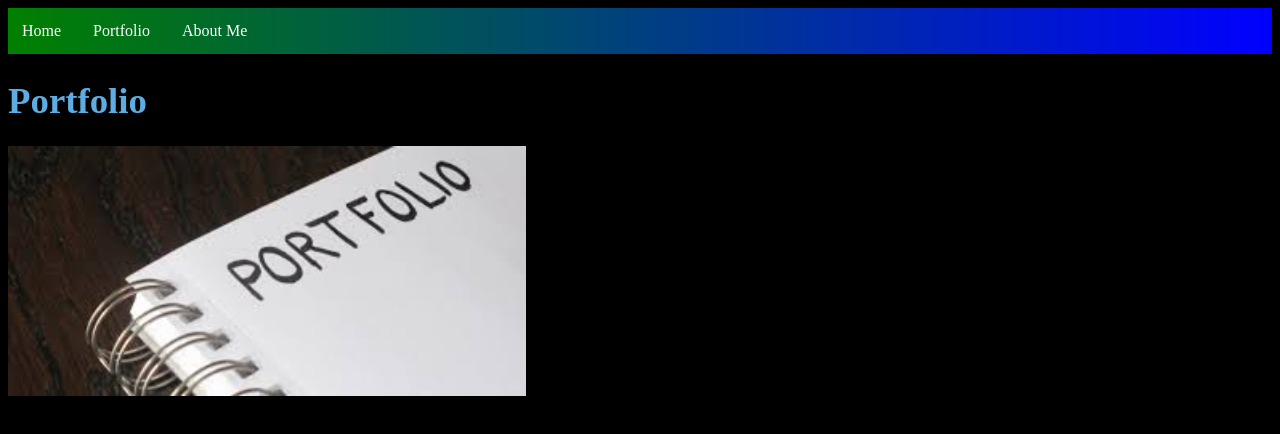
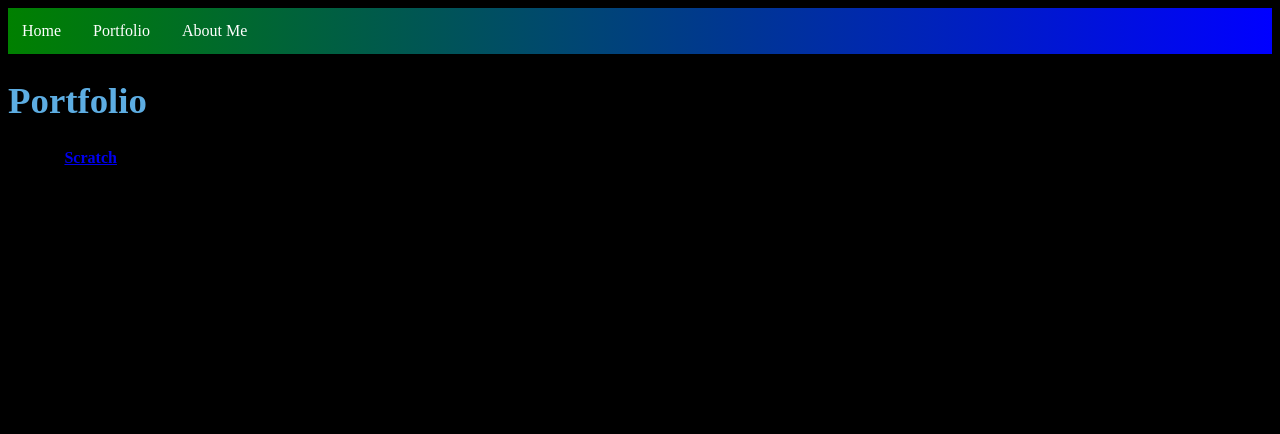
Before and after one commit to JRMog/CSP, a plain HTML site: page portfolio.html in a window 1280 px wide. Drawn offline with Linux system fonts and the light colour scheme; files whose address does not match are found by name.

Commit message:
Add files via upload

```diff
--- a/portfolio.html
+++ b/portfolio.html
@@ -4,7 +4,7 @@
 	<meta charset="utf-8">
 	<title>My Web Page</title>
 	<link href="stylesheet.css" rel="stylesheet" type="text/css">
-
+	<p.solid {border-style: solid;}>
 </head>
 <body>
 <!--Title Bar-->
@@ -14,6 +14,16 @@
 	<a href="about.html">About Me</a>
 </div>
  <h1>Portfolio</h1>
- <img src="Images/portfolio.jpg" height="250">
+ <p class="solid"><table>
+  <tr>
+    <th>Project</th>
+    <th><a href="https://scratch.mit.edu/projects/172695871/#editor">Scratch</a></th>
+    <th></th>
+
+  </tr>
+  <tr>
+    <td></td>
+    <td></td>
+  </p>
 </body>
 </html>
```
